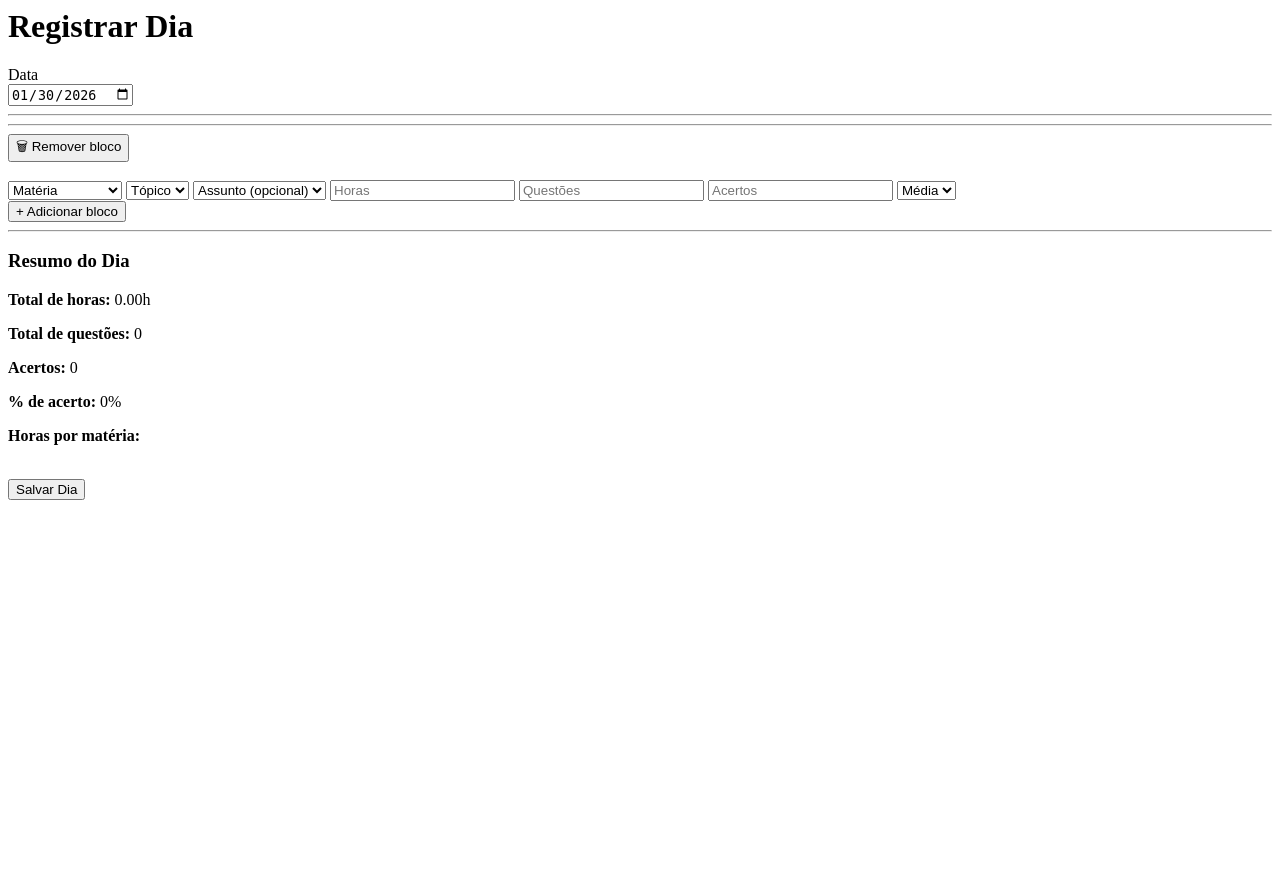
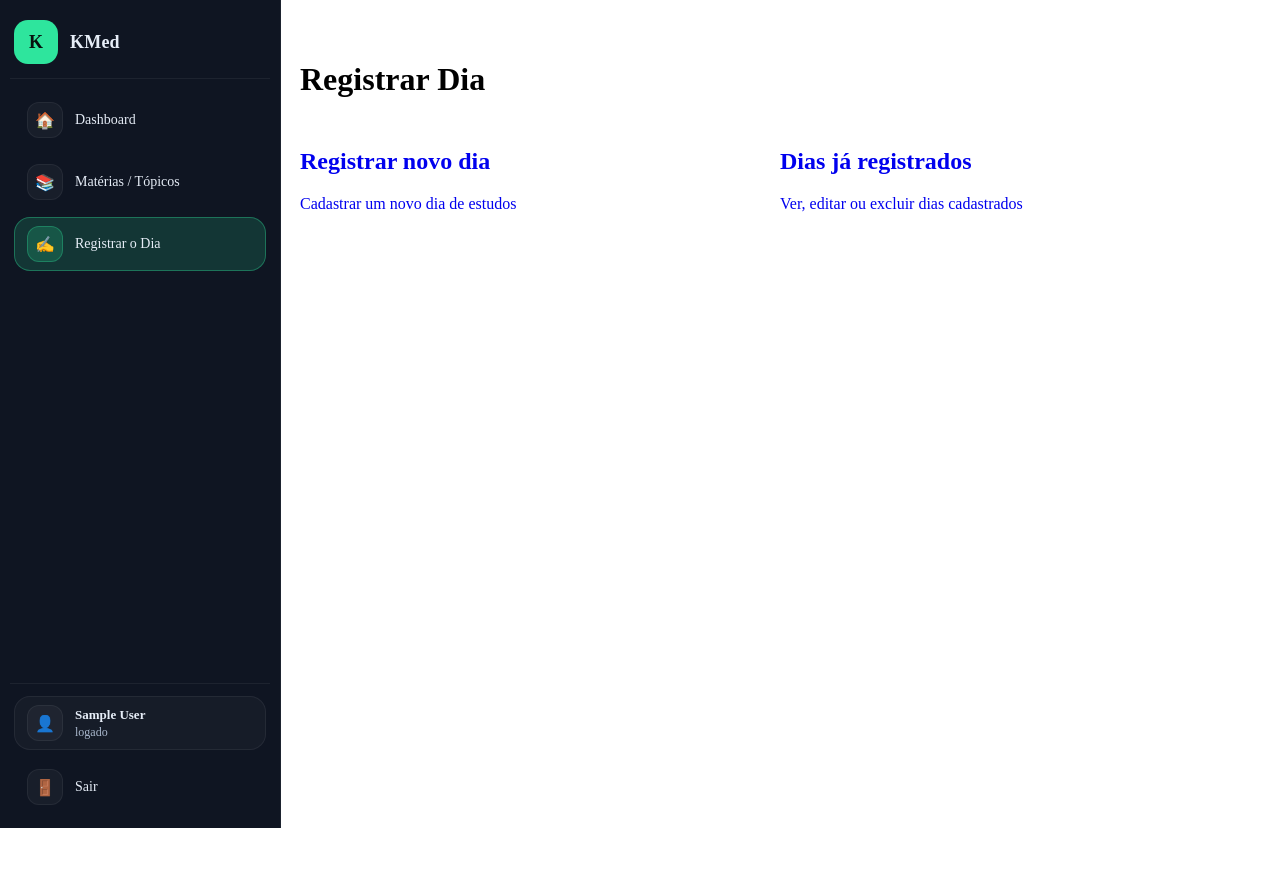
Before and after one commit to Kauesoaresz/KMDL-Med, a Node server app: page /registrar in a window 1280 px wide. Before the commit the page ends 500 px from the top, so only its background shows below. Run offline with Node 20, Linux system fonts and the light colour scheme; a user stored in the database is signed in; tables that the repository leaves empty hold one stand-in row (values such as "Sample post"); some libraries are stand-ins or nearby versions.

Commit message:
Versão 1.0.4

```diff
--- a/src/controllers/studyController.js
+++ b/src/controllers/studyController.js
@@ -1,4 +1,6 @@
 const { StudyEntry, Subject, Topic, Subtopic } = require("../models");
+const sequelize = require("../config/database");
+
 
 function ensureInt(v) {
   const n = parseInt(v, 10);
@@ -6,7 +8,19 @@ function ensureInt(v) {
 }
 
 // =========================
-// REGISTRAR DIA - GET
+// HUB /registrar
+// =========================
+exports.hub = async (req, res) => {
+  res.render("app/register-hub", {
+    active: "registrar",
+    userNome: req.session.userNome
+  });
+};
+
+
+
+// =========================
+// REGISTRAR NOVO DIA
 // =========================
 exports.registerPage = async (req, res) => {
   const userId = req.session.userId;
@@ -21,27 +35,21 @@ exports.registerPage = async (req, res) => {
   res.render("app/register-day", {
   subjects,
   hoje,
-    erro: null,
-    ok: null
+  active: "registrar",
+  userNome: req.session.userNome
 });
+
 };
 
-// =========================
-// REGISTRAR DIA - POST
-// =========================
 exports.registerSave = async (req, res) => {
   const userId = req.session.userId;
   const { data, blocos } = req.body;
 
-  if (!data || !Array.isArray(blocos) || blocos.length === 0) {
-    return res.redirect("/registrar?erro=Dados+invalidos");
+  if (!data || !Array.isArray(blocos)) {
+    return res.redirect("/registrar/novo");
   }
 
-  try {
-    // apaga registros antigos do dia (regravar o dia)
-    await StudyEntry.destroy({
-      where: { user_id: userId, data }
-    });
+  await StudyEntry.destroy({ where: { user_id: userId, data } });
 
   for (const b of blocos) {
     const subject_id = ensureInt(b.subject_id);
@@ -67,9 +75,123 @@ exports.registerSave = async (req, res) => {
     });
   }
 
-    return res.redirect("/registrar?ok=Dia+registrado");
-  } catch (e) {
-    console.error(e);
-    return res.redirect("/registrar?erro=Erro+ao+salvar");
+  res.redirect("/registrar/lista");
+};
+
+// =========================
+// LISTA DE DIAS
+// =========================
+exports.listDays = async (req, res) => {
+  const userId = req.session.userId;
+
+  const diasRaw = await StudyEntry.findAll({
+    where: { user_id: userId },
+    attributes: [
+      "data",
+      [sequelize.fn("SUM", sequelize.col("horas")), "total_horas"],
+      [sequelize.fn("SUM", sequelize.col("questoes")), "total_questoes"],
+      [sequelize.fn("SUM", sequelize.col("acertos")), "total_acertos"]
+    ],
+    group: ["data"],
+    order: [["data", "DESC"]],
+    raw: true
+  });
+
+  const dias = diasRaw.map(d => ({
+    data: d.data,
+    total_horas: Number(d.total_horas) || 0,
+    total_questoes: Number(d.total_questoes) || 0,
+    total_acertos: Number(d.total_acertos) || 0
+  }));
+
+  res.render("app/register-list", {
+  dias,
+  active: "registrar",
+  userNome: req.session.userNome
+});
+
+};
+
+
+// =========================
+// EDITAR DIA
+// =========================
+exports.editPage = async (req, res) => {
+  const userId = req.session.userId;
+  const data = req.params.data;
+
+  const subjects = await Subject.findAll({
+    where: { user_id: userId },
+    order: [["nome", "ASC"]]
+  });
+
+  const entries = await StudyEntry.findAll({
+    where: { user_id: userId, data },
+    order: [["id", "ASC"]]
+  });
+
+  if (!entries.length) {
+    return res.redirect("/registrar/lista");
   }
+
+  res.render("app/register-edit", {
+  data,
+  subjects,
+  entries,
+  active: "registrar",
+  userNome: req.session.userNome
+});
+
 };
+
+exports.editSave = async (req, res) => {
+  const userId = req.session.userId;
+  const data = req.params.data;
+  const { blocos } = req.body;
+
+  if (!Array.isArray(blocos)) {
+    return res.redirect(`/registrar/editar/${data}`);
+  }
+
+  await StudyEntry.destroy({ where: { user_id: userId, data } });
+
+  for (const b of blocos) {
+    const subject_id = ensureInt(b.subject_id);
+    const topic_id = ensureInt(b.topic_id);
+    const subtopic_id = ensureInt(b.subtopic_id);
+    const horas = parseFloat(b.horas || 0);
+    const questoes = ensureInt(b.questoes) || 0;
+    const acertos = ensureInt(b.acertos) || 0;
+    const dificuldade = b.dificuldade || "MEDIA";
+
+    if (!subject_id || !topic_id || horas <= 0) continue;
+
+    await StudyEntry.create({
+      user_id: userId,
+      data,
+      subject_id,
+      topic_id,
+      subtopic_id,
+      horas,
+      questoes,
+      acertos,
+      dificuldade
+    });
+  }
+
+  res.redirect("/registrar/lista");
+};
+
+// =========================
+// EXCLUIR DIA
+// =========================
+exports.deleteDay = async (req, res) => {
+  const userId = req.session.userId;
+  const data = req.params.data;
+
+  await StudyEntry.destroy({
+    where: { user_id: userId, data }
+  });
+
+  res.redirect("/registrar/lista");
+};
--- /dev/null
+++ b/src/public/css/app/register-hub.css
@@ -0,0 +1,24 @@
+.with-sidebar {
+  margin-left: 88px;
+  padding: 32px;
+  min-height: 100vh;
+}
+
+.page {
+  max-width: 1200px;
+}
+
+.hub-actions {
+  display: flex;
+  gap: 24px;
+  margin-top: 32px;
+}
+
+.hub-card {
+  flex: 1;
+  padding: 40px;
+  border: 1px solid #444;
+  border-radius: 12px;
+  text-align: center;
+  cursor: pointer;
+}
--- a/src/views/app/register-day.ejs
+++ b/src/views/app/register-day.ejs
@@ -1,30 +1,37 @@
-<h1>Registrar Dia</h1>
+<!DOCTYPE html>
+<html lang="pt-br">
+<head>
+  <meta charset="UTF-8" />
+  <meta name="viewport" content="width=device-width,initial-scale=1.0" />
+  <title>KMed | Registrar Novo Dia</title>
 
-<form method="POST" action="/registrar" id="form-dia">
-  <label>Data</label><br>
-  <input type="date" name="data" value="<%= hoje %>" required>
+  <link rel="stylesheet" href="/public/css/components/sidebar.css" />
+<link rel="stylesheet" href="/public/css/app/register-day.css" />
 
-  <hr>
 
-  <div id="blocos"></div>
+</head>
+<body class="page-bg">
 
-  <button type="button" onclick="addBloco()">+ Adicionar bloco</button>
+  <%- include("../partials/sidebar", { active: "registrar", userNome }) %>
 
-  <hr>
+  <main class="with-sidebar">
+    <div class="page">
+      <h1>Registrar novo dia</h1>
+      <a href="/registrar" class="btn-back">← Voltar</a>
 
-  <h3>Resumo do Dia</h3>
-  <div id="resumo">
-    <p><strong>Total de horas:</strong> <span id="resumo-horas">0</span>h</p>
-    <p><strong>Total de questões:</strong> <span id="resumo-questoes">0</span></p>
-    <p><strong>Acertos:</strong> <span id="resumo-acertos">0</span></p>
-    <p><strong>% de acerto:</strong> <span id="resumo-percent">0%</span></p>
 
-    <div id="resumo-materias"></div>
-  </div>
+      <form method="POST" action="/registrar/novo" id="form-dia">
+        <label>Data</label><br>
+        <input type="date" name="data" value="<%= hoje %>" required>
 
-  <br>
-  <button type="submit">Salvar Dia</button>
-</form>
+        <div id="blocos"></div>
+
+        <button type="button" onclick="addBloco()">+ Adicionar bloco</button>
+        <br><br>
+        <button type="submit">Salvar dia</button>
+      </form>
+    </div>
+  </main>
 
 <script>
 const subjects = <%- JSON.stringify(subjects) %>;
--- /dev/null
+++ b/src/views/app/register-hub.ejs
@@ -0,0 +1,43 @@
+<!DOCTYPE html>
+<html lang="pt-br">
+<head>
+  <meta charset="UTF-8" />
+  <meta name="viewport" content="width=device-width,initial-scale=1.0" />
+  <title>KMed | Registrar Dia</title>
+
+  <link rel="stylesheet" href="/public/css/components/sidebar.css" />
+<link rel="stylesheet" href="/public/css/app/register-hub.css" />
+
+
+</head>
+<body class="page-bg">
+
+  <%- include("../partials/sidebar", { active: "registrar", userNome }) %>
+
+  <main class="with-sidebar">
+    <div class="page">
+      <h1>Registrar Dia</h1>
+
+
+      <div style="display:flex; gap:20px; margin-top:30px;">
+
+        <a href="/registrar/novo" style="flex:1; text-decoration:none;">
+          <div class="card">
+            <h2>Registrar novo dia</h2>
+            <p>Cadastrar um novo dia de estudos</p>
+          </div>
+        </a>
+
+        <a href="/registrar/lista" style="flex:1; text-decoration:none;">
+          <div class="card">
+            <h2>Dias já registrados</h2>
+            <p>Ver, editar ou excluir dias cadastrados</p>
+          </div>
+        </a>
+
+      </div>
+    </div>
+  </main>
+
+</body>
+</html>
```
Also changed, not shown: src/public/css/app/register-day.css (added, +16 -0 lines), src/public/css/app/register-edit.css (added, +16 -0 lines), src/public/css/app/register-list.css (added, +21 -0 lines), src/routes/appRoutes.js (+18 -3 lines), src/views/app/register-edit.ejs (added, +123 -0 lines), src/views/app/register-list.ejs (added, +66 -0 lines). Lines whose indentation alone changed are shown as unchanged.
